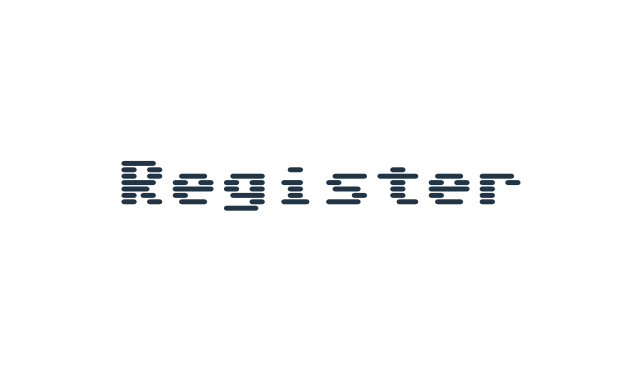
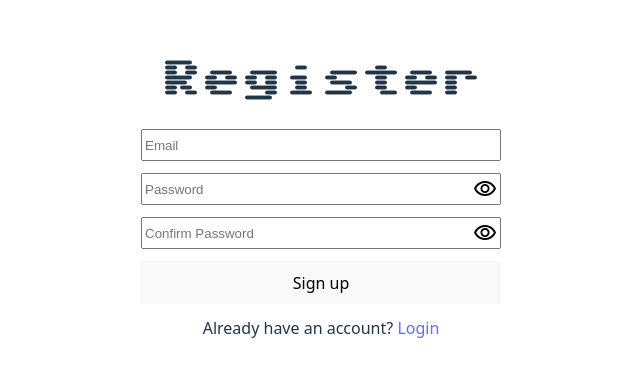
Before and after one commit to Jramirez927/NoCableApp, a React (Vite) app in the folder nocableapp.client/: page /register in a window 1280 px wide. Shown: the part 214-590 px from the top of the page, without its empty margins (319-959 px from the left). Built offline with nearby package versions, Linux system fonts and the light colour scheme.

Commit message:
adding register page

```diff
--- a/nocableapp.client/src/App.jsx
+++ b/nocableapp.client/src/App.jsx
@@ -1,13 +1,14 @@
 import Home from './pages/home'
 import { Routes, Route } from 'react-router-dom'
 import LoginPage from './pages/login'
+import RegisterPage from './pages/register'
 
 function App() {
 
   return (
       <Routes>
         <Route index  element={<Home />} />
-        <Route path="register" element={<h1>Register</h1>} />
+        <Route path="register" element={<RegisterPage/>} />
         <Route path="login" element={<LoginPage/>} />
         <Route path="webapp" element={<h1>WebApp</h1>} />
 
--- a/nocableapp.client/src/index.css
+++ b/nocableapp.client/src/index.css
@@ -32,8 +32,9 @@ body {
 
 h1 {
   font-family: 'SixtyFour';
-  font-size: 3.2em;
+  font-size: 2.5em;
   line-height: 1.1;
+  font-weight: 100;
 }
 
 button {
--- /dev/null
+++ b/nocableapp.client/src/pages/register/index.jsx
@@ -0,0 +1,159 @@
+import { useState } from "react";
+import { useNavigate } from "react-router-dom";
+
+
+export default function RegisterPage() {
+    const navigate = useNavigate();
+    const [input, setInput] = useState({
+        email: "",
+        password: "",
+        confirmPassword: ""
+    })
+    const [error, setError] = useState({
+        email: "",
+        password: "",
+        confirmPassword: ""
+    })
+    const [fetchError , setFetchError] = useState("")
+    const [showPassword, setShowPassword] = useState(false);
+    const [loading, setLoading] = useState(false);
+
+    function validate() {
+        let errors = {}
+        if (!input.email) errors.email = "Email is required.";
+        // simple email check
+        else if (!/^\S+@\S+\.\S+$/.test(input.email)) errors.email = "Enter a valid email.";
+        if (!input.password) errors.password = "Password is required.";
+        if (!input.confirmPassword) errors.confirmPassword = "Confirmed password is required."
+        else if (input.password !== input.confirmPassword) errors.confirmPassword = "Confirm password does not match."
+        return errors;
+    }
+
+    async function handleSubmit(e) {
+        e.preventDefault();
+        setError({
+            email: "",
+            password: "",
+            confirmPassword: ""
+        });
+        const v = validate();
+        if (v.email || v.password || v.confirmPassword) {
+            setError(v);
+            return;
+        }
+
+        setLoading(true);
+        try {
+            const res = await fetch("/api/auth/register", {
+                method: "POST",
+                headers: { "Content-Type": "application/json" },
+                body: JSON.stringify({ email: input.email, password: input.password }),
+            });
+
+            const body = await res.json();
+            if (!res.ok) {
+                setFetchError(body?.message || "Registering your account failed.");
+                setLoading(false);
+                return;
+            }
+
+            const token = body?.token;
+            if (token) {
+                if (remember) localStorage.setItem("auth_token", token);
+                else sessionStorage.setItem("auth_token", token);
+            }
+
+            navigate("/", { replace: true });
+        } catch (err) {
+            setFetchError("Network error. Try again.");
+            setLoading(false);
+        }
+    }
+
+    return (
+        <div style={{ minWidth: '360px' }}>
+            <form onSubmit={handleSubmit} aria-label="Register form" style={{ display: "flex", flexDirection: "column" }}>
+                <h1>Register</h1>
+                {fetchError && <div style={{ padding: '0px' }} role="alert">{fetchError}</div>}
+                {error.email && <div style={{ padding: '0px' }} role="alert">{error.email}</div>}
+
+                <label style={{ marginBottom: '12px', display: "flex", flexDirection: "row", height: '32px', width: '100%' }}>
+                    <input
+                        type="email"
+                        value={input.email}
+                        onChange={(e) => setInput({ ...input, email: e.target.value })}
+                        required
+                        placeholder="Email"
+                        style={{ width: '100%' }}
+                    />
+                </label>
+                {error.password && <div style={{ padding: '0px' }} role="alert">{error.password}</div>}
+
+                <label style={{ marginBottom: '12px', display: "flex", flexDirection: "row", height: '32px', width: '100%', position: 'relative' }}>
+                    <input
+                        type={showPassword ? "text" : "password"}
+                        value={input.password}
+                        onChange={(e) => setInput({ ...input, password: e.target.value })}
+                        required
+                        placeholder="Password"
+                        style={{ width: '100%', paddingRight: '36px' }}
+                    />
+                    <button
+                        type="button"
+                        onClick={() => setShowPassword((s) => !s)}
+                        aria-label={showPassword ? "Hide password" : "Show password"}
+                        style={{ position: 'absolute', right: '4px', top: '50%', transform: 'translateY(-50%)', background: 'none', border: 'none', cursor: 'pointer', display: 'flex', alignItems: 'center', padding: '0px' }}
+                    >
+                        {showPassword ? (
+                            <span className="material-symbols-outlined">
+                                visibility_off
+                            </span>
+                        ) : (
+                            <span className="material-symbols-outlined">
+                                visibility
+                            </span>
+                        )}
+                    </button>
+                </label>
+
+                {error.confirmPassword && <div style={{ padding: '0px' }} role="alert">{error.confirmPassword}</div>}
+
+                <label style={{ marginBottom: '12px', display: "flex", flexDirection: "row", height: '32px', width: '100%', position: 'relative' }}>
+                    <input
+                        type={showPassword ? "text" : "password"}
+                        value={input.confirmPassword}
+                        onChange={(e) => setInput({ ...input, confirmPassword: e.target.value })}
+                        required
+                        placeholder="Confirm Password"
+                        style={{ width: '100%', paddingRight: '36px' }}
+                    />
+                    <button
+                        type="button"
+                        onClick={() => setShowPassword((s) => !s)}
+                        aria-label={showPassword ? "Hide password" : "Show password"}
+                        style={{ position: 'absolute', right: '4px', top: '50%', transform: 'translateY(-50%)', background: 'none', border: 'none', cursor: 'pointer', display: 'flex', alignItems: 'center', padding: '0px' }}
+                    >
+                        {showPassword ? (
+                            <span className="material-symbols-outlined">
+                                visibility_off
+                            </span>
+                        ) : (
+                            <span className="material-symbols-outlined">
+                                visibility
+                            </span>
+                        )}
+                    </button>
+                </label>
+
+                <button type="submit" disabled={loading} style={{ marginBottom: '12px' }}>
+                    {loading ? "Signing up..." : "Sign up"}
+                </button>
+
+                <div>
+                    <span>Already have an account? </span>
+                    <a href="/login">Login</a>
+                </div>
+            </form>
+        </div>
+    );
+}
```
